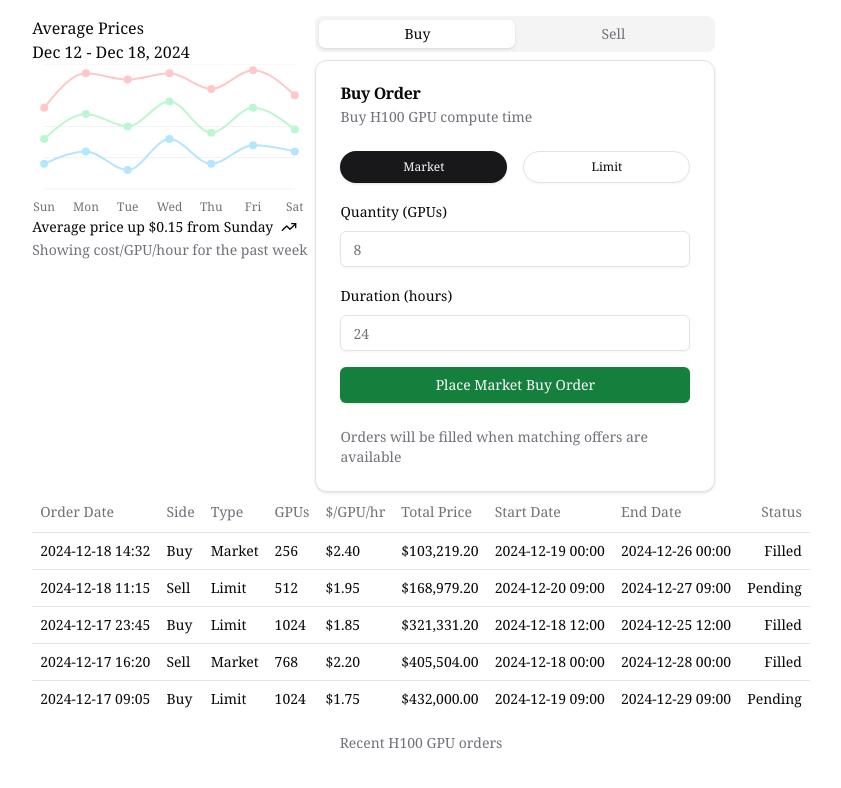
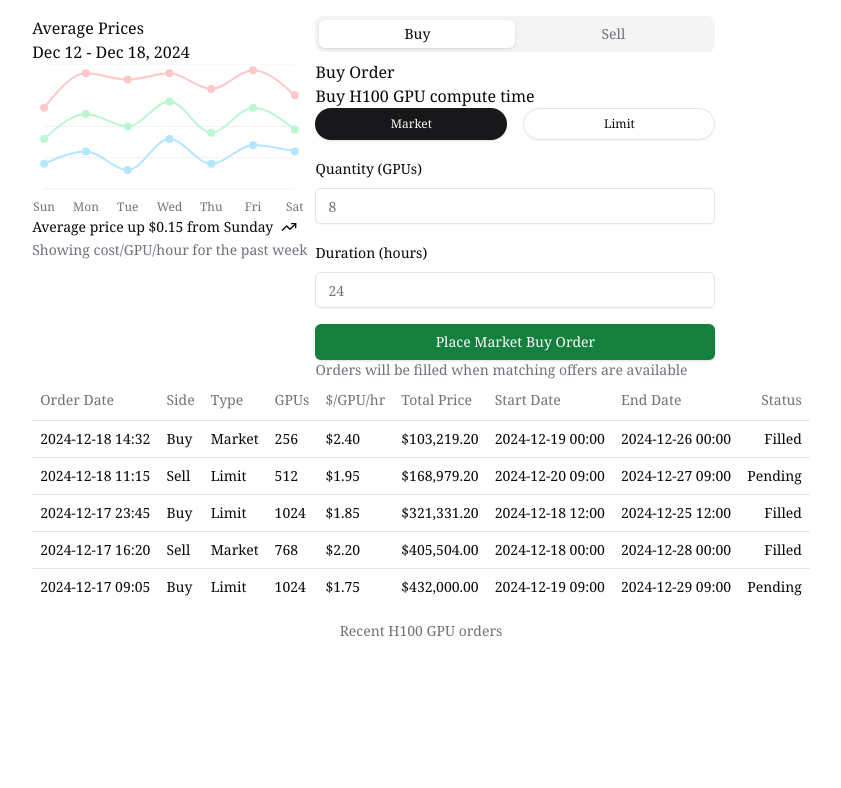
Before and after one commit to darzyx/gpu-auction-house, a Next.js app: page / in a window 1280 px wide. Shown: the top 788 px of the page, without its empty margins (219-1060 px from the left). Built offline with nearby package versions, Linux system fonts and the light colour scheme.

Commit message:
Remove card components for trading form for simpler aesthetics

```diff
--- a/src/components/trading-form.tsx
+++ b/src/components/trading-form.tsx
@@ -3,7 +3,6 @@
 import { useState } from "react";
 
 import { Button } from "@/components/ui/button";
-import { Card, CardContent, CardDescription, CardFooter, CardHeader, CardTitle } from "@/components/ui/card";
 import { Input } from "@/components/ui/input";
 import { Label } from "@/components/ui/label";
 import { Tabs, TabsContent, TabsList, TabsTrigger } from "@/components/ui/tabs";
@@ -20,12 +19,12 @@ export default function TradingForm() {
                     <TabsTrigger value="sell">Sell</TabsTrigger>
                 </TabsList>
                 <TabsContent value="buy">
-                    <Card>
-                        <CardHeader>
-                            <CardTitle>Buy Order</CardTitle>
-                            <CardDescription>Buy H100 GPU compute time</CardDescription>
-                        </CardHeader>
-                        <CardContent className="space-y-4">
+                    <div>
+                        <div>
+                            <div>Buy Order</div>
+                            <div>Buy H100 GPU compute time</div>
+                        </div>
+                        <div className="space-y-4">
                             <div className="flex justify-center items-center">
                                 <div className="w-full grid grid-cols-2 gap-4">
                                     <Button
@@ -63,19 +62,19 @@ export default function TradingForm() {
                             <Button className="w-full bg-green-700">
                                 Place {buyOrderType === "market" ? "Market" : "Limit"} Buy Order
                             </Button>
-                        </CardContent>
-                        <CardFooter className="text-sm text-muted-foreground">
+                        </div>
+                        <div className="text-sm text-muted-foreground">
                             Orders will be filled when matching offers are available
-                        </CardFooter>
-                    </Card>
+                        </div>
+                    </div>
                 </TabsContent>
                 <TabsContent value="sell">
-                    <Card>
-                        <CardHeader>
-                            <CardTitle>Sell Order</CardTitle>
-                            <CardDescription>Sell H100 GPU compute time</CardDescription>
-                        </CardHeader>
-                        <CardContent className="space-y-4">
+                    <div>
+                        <div>
+                            <div>Sell Order</div>
+                            <div>Sell H100 GPU compute time</div>
+                        </div>
+                        <div className="space-y-4">
                             <div className="flex justify-center items-center">
                                 <div className="w-full grid grid-cols-2 gap-4">
                                     <Button
@@ -113,11 +112,11 @@ export default function TradingForm() {
                             <Button className="w-full bg-red-700">
                                 Place {sellOrderType === "market" ? "Market" : "Limit"} Sell Order
                             </Button>
-                        </CardContent>
-                        <CardFooter className="text-sm text-muted-foreground">
+                        </div>
+                        <div className="text-sm text-muted-foreground">
                             Orders will be filled when matching offers are available
-                        </CardFooter>
-                    </Card>
+                        </div>
+                    </div>
                 </TabsContent>
             </Tabs>
         </div>
```
